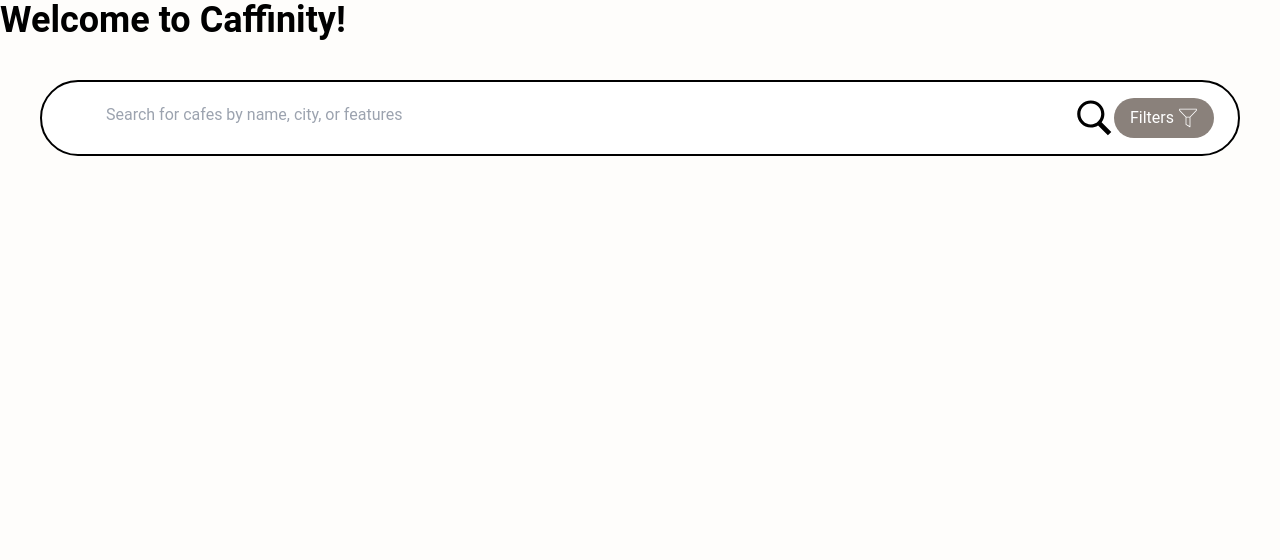
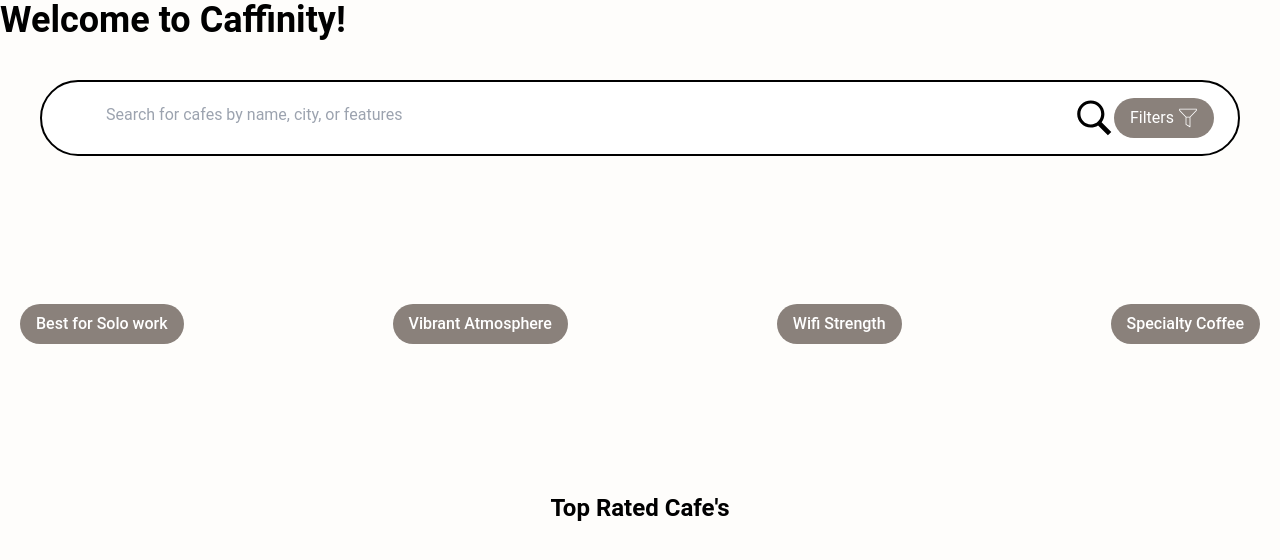
Before and after one commit to aleksandrvasilyev/caffinity, a React app in the folder client/: page / in a window 1280 px wide. Shown: the top 560 px of the page. Built offline with nearby package versions, Linux system fonts and the light colour scheme.

Commit message:
feat: add TopDisplay component to Home page

```diff
--- /dev/null
+++ b/client/src/components/TopDisplay/TopDisplay.jsx
@@ -0,0 +1,33 @@
+import React from "react";
+import Button from "../Button/Button";
+
+const TopDisplay = () => {
+  return (
+    <>
+      <div className="flex sm:flex-row flex-col flex-wrap gap-3 justify-between p-5 mx-auto my-[10%] w-full h-[20%]">
+        <Button className="bg-primary rounded-full text-white font-medium   ">
+          Best for Solo work
+        </Button>
+        <Button className="bg-primary rounded-full text-white font-medium ">
+          Vibrant Atmosphere
+        </Button>
+        <Button className="bg-primary rounded-full text-white font-medium ">
+          Wifi Strength
+        </Button>
+        <Button className="bg-primary rounded-full text-white font-medium ">
+          Specialty Coffee
+        </Button>
+      </div>
+
+      <div className=" font-bold text-2xl text-center ">
+        Top Rated Cafe&apos;s{" "}
+      </div>
+
+      <div>
+        <div className=""></div>
+      </div>
+    </>
+  );
+};
+
+export default TopDisplay;
--- a/client/src/pages/Home/Home.jsx
+++ b/client/src/pages/Home/Home.jsx
@@ -1,5 +1,6 @@
 import React from "react";
 import SearchBar from "../../components/SearchBar/SearchBar";
+import TopDisplay from "../../components/TopDisplay/TopDisplay";
 
 const Home = () => {
   return (
@@ -7,6 +8,7 @@
       <p className="text-4xl font-bold"> Welcome to Caffinity! </p>
 
       <SearchBar />
+      <TopDisplay />
     </div>
   );
 };
```
